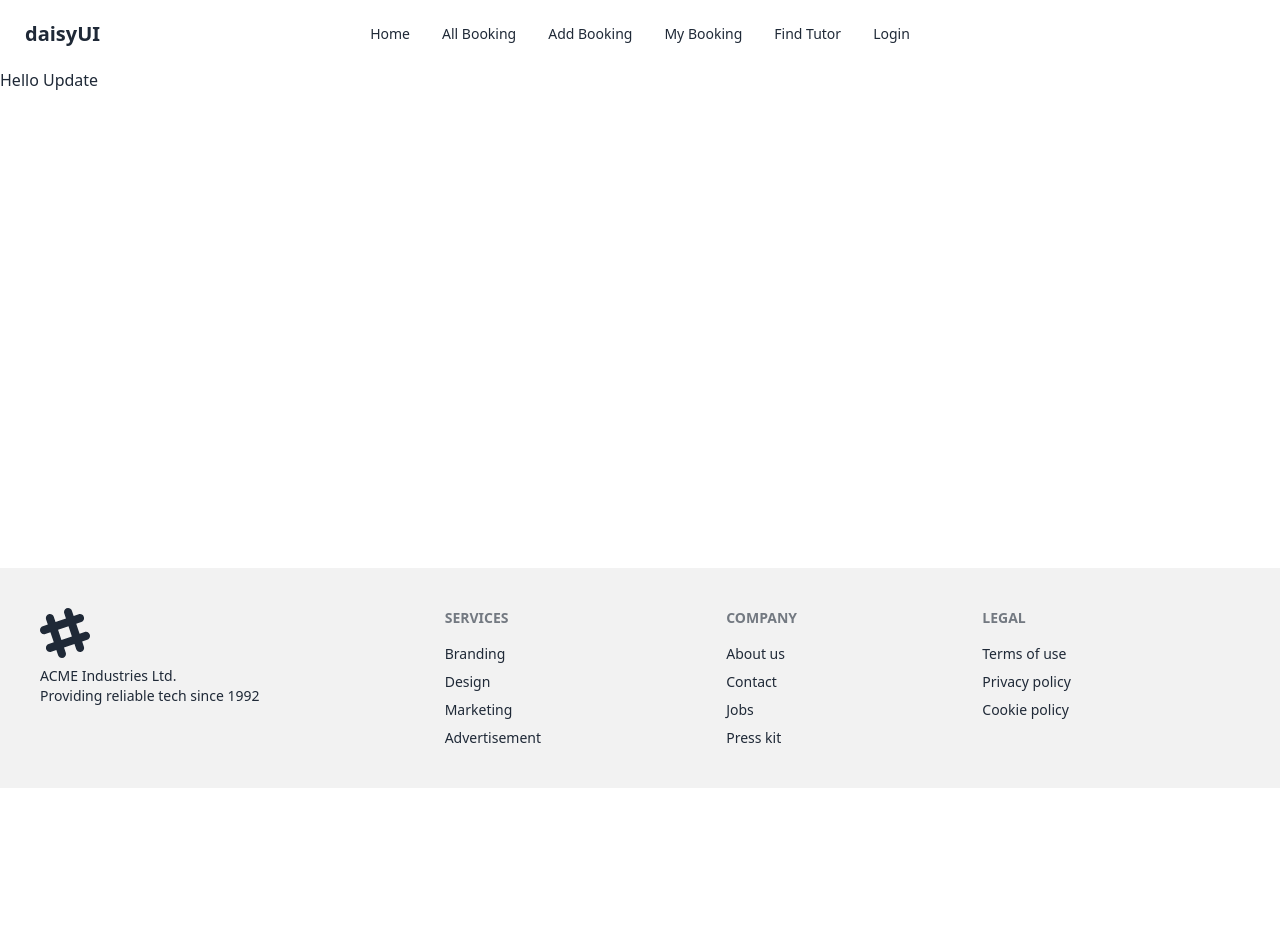
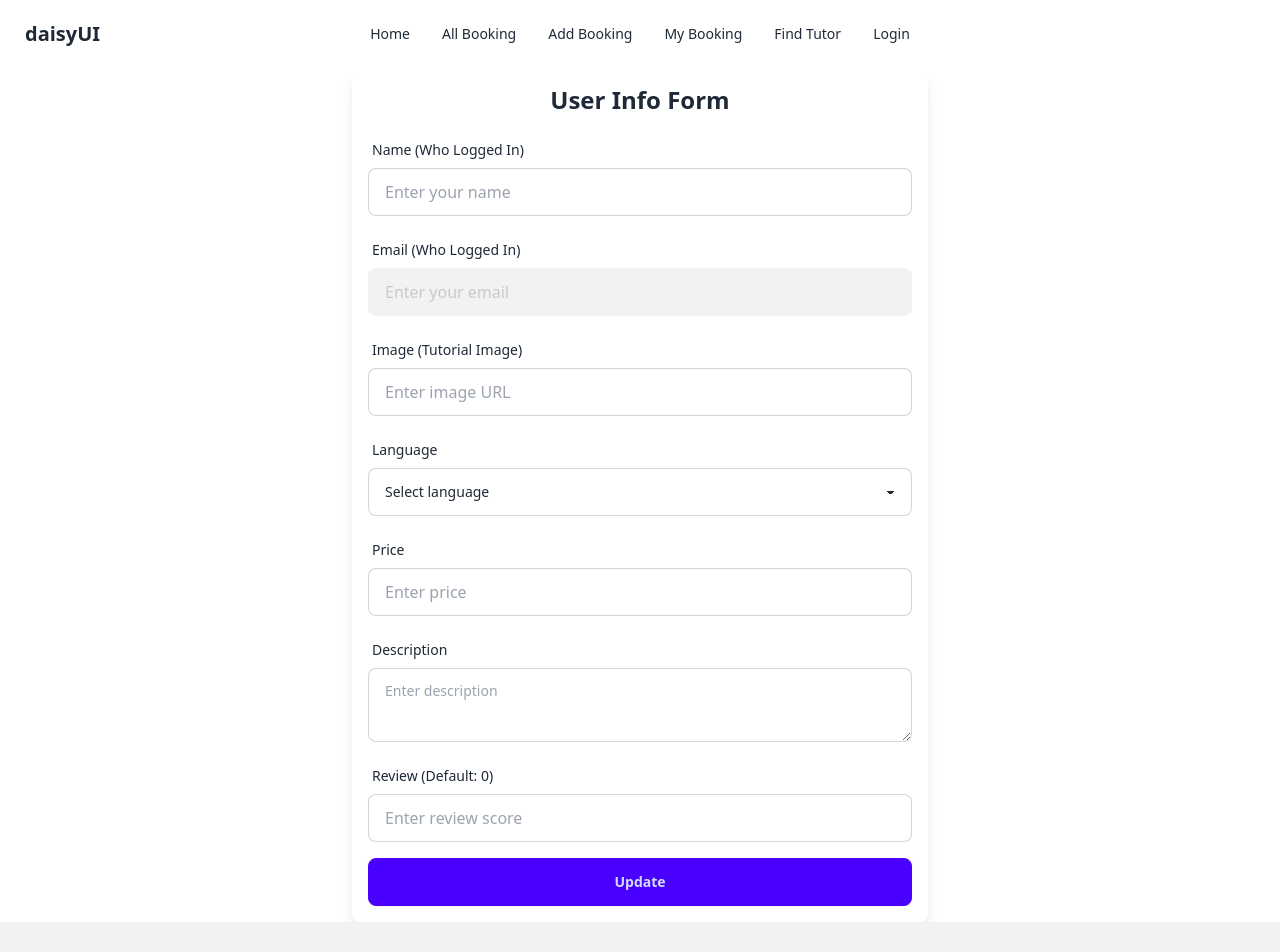
Before and after one commit to Adilalahee/Tutor_Booking_Client, a React (Vite) app: page /updatebooking/1 in a window 1280 px wide. Shown: the top 952 px of the page. Before the commit the page ends 800 px from the top, so only its background shows below. Built offline with nearby package versions, Linux system fonts and the light colour scheme; no server answers.

Commit message:
Updated form completed

```diff
--- a/src/Components/Booking/Bookingtable.jsx
+++ b/src/Components/Booking/Bookingtable.jsx
@@ -26,7 +26,7 @@ const Bookingtable = ({booking,idx}) => {
         <td><NavLink to={`/details/${_id}`}>Details</NavLink></td>
         <td>
             <div className='flex gap-2'>
-            <NavLink to={`/updatebooking/${_id}`}>Details</NavLink>
+            <NavLink to={`/updatebooking/${_id}`}>Update</NavLink>
                 <button onClick={()=>handleDelete(booking._id)}>Delete</button>
             </div></td>
 
--- a/src/pages/UpdateBooking.jsx
+++ b/src/pages/UpdateBooking.jsx
@@ -1,10 +1,179 @@
-import React from 'react';
+import axios from 'axios';
+import React, { useContext, useEffect, useState } from 'react';
+import toast from 'react-hot-toast';
+import { useNavigate, useParams } from 'react-router-dom';
+import AuthContext from '../Auth/AuthContext';
 
 const UpdateBooking = () => {
+    const {user}=useContext(AuthContext);
+    const navigate=useNavigate();
+    const {id}=useParams();
+    const [booking,setBooking]=useState([]);
+
+    useEffect(()=>{
+  AllBooking()
+    },[id])
+    const AllBooking=async()=>{
+        const {data}=await axios.get(`${import.meta.env.VITE_API_URL}/updateBooking/${id}`)
+        setBooking(data)
+    }
+    const handleSubmit=async e=>{
+        e.preventDefault();
+        const form=e.target;
+        const name=form.name.value;
+        const email=form.email.value;
+        const image=form.image.value;
+        const language=form.language.value;
+        const price=form.price.value;
+        const addBookingForm={name,
+            buyer:{email,name:user?.displayName
+            },
+            image,language,price}
+      try{await axios.put(`${import.meta.env.VITE_API_URL}/myupdateBooking/${id}`,addBookingForm)
+      form.reset();
+      toast("Data updated")
+       navigate('/mybooking')
+  }
+      catch(err){console.log(err)
+        toast(err.message)
+      }
+    }
     return (
-        <div>
-            Hello Update
+<>
+<div className="max-w-xl mx-auto p-4 bg-white shadow-lg rounded-lg">
+      <h2 className="text-2xl font-semibold text-center mb-4">User Info Form</h2>
+
+      <form onSubmit={handleSubmit}>
+        {/* Name */}
+        <div className="form-control mb-4">
+          <label htmlFor="name" className="label">
+            <span className="label-text">Name (Who Logged In)</span>
+          </label>
+          <input
+            type="text"
+            id="name"
+            name="name"
+            defaultValue={booking.name}
+            // value={formData.name}
+            // onChange={handleChange}
+            className="input input-bordered w-full"
+            placeholder="Enter your name"
+          />
         </div>
+
+        {/* Email */}
+        <div className="form-control mb-4">
+          <label htmlFor="email" className="label">
+            <span className="label-text">Email (Who Logged In)</span>
+          </label>
+          <input
+            type="email"
+            id="email"
+            name="email"
+            defaultValue={booking.email}
+            disabled="true"
+            // value={formData.email}
+            // onChange={handleChange}
+            className="input input-bordered w-full"
+            placeholder="Enter your email"
+          />
+        </div>
+
+        {/* Image URL */}
+        <div className="form-control mb-4">
+          <label htmlFor="image" className="label">
+            <span className="label-text">Image (Tutorial Image)</span>
+          </label>
+          <input
+            type="text"
+            id="image"
+            name="image"
+            defaultValue={booking.image}
+            // onChange={handleChange}
+            className="input input-bordered w-full"
+            placeholder="Enter image URL"
+          />
+        </div>
+
+        {/* Language */}
+        <div className="form-control mb-4">
+          <label htmlFor="language" className="label">
+            <span className="label-text">Language</span>
+          </label>
+          <select
+            id="language"
+            name="language"
+            defaultValue={booking.language}
+            // onChange={handleChange}
+            className="select select-bordered w-full"
+          >
+            <option value="">Select language</option>
+            <option value="english">English</option>
+            <option value="spanish">Spanish</option>
+            <option value="french">French</option>
+            <option value="german">German</option>
+            <option value="chinese">Chinese</option>
+          </select>
+        </div>
+
+        {/* Price */}
+        <div className="form-control mb-4">
+          <label htmlFor="price" className="label">
+            <span className="label-text">Price</span>
+          </label>
+          <input
+            type="number"
+            id="price"
+            name="price"
+            defaultValue={booking.price}
+            // onChange={handleChange}
+            className="input input-bordered w-full"
+            placeholder="Enter price"
+          />
+        </div>
+
+        {/* Description */}
+        <div className="form-control mb-4">
+          <label htmlFor="description" className="label">
+            <span className="label-text">Description</span>
+          </label>
+          <textarea
+            id="description"
+            name="description"
+            defaultValue={booking.description}
+            // onChange={handleChange}
+            className="textarea textarea-bordered w-full"
+            placeholder="Enter description"
+          />
+        </div>
+
+        {/* Review */}
+        <div className="form-control mb-4">
+          <label htmlFor="review" className="label">
+            <span className="label-text">Review (Default: 0)</span>
+          </label>
+          <input
+            type="number"
+            id="review"
+            name="review"
+            defaultValue={booking.review}
+            // onChange={handleChange}
+            className="input input-bordered w-full"
+            min="0"
+            max="5"
+            placeholder="Enter review score"
+          />
+        </div>
+
+        {/* Submit Button */}
+        <div className="form-control mt-4">
+          <button type="submit" className="btn btn-primary w-full">
+            Update
+          </button>
+        </div>
+      </form>
+    </div>
+</>
     );
 };
 
```
